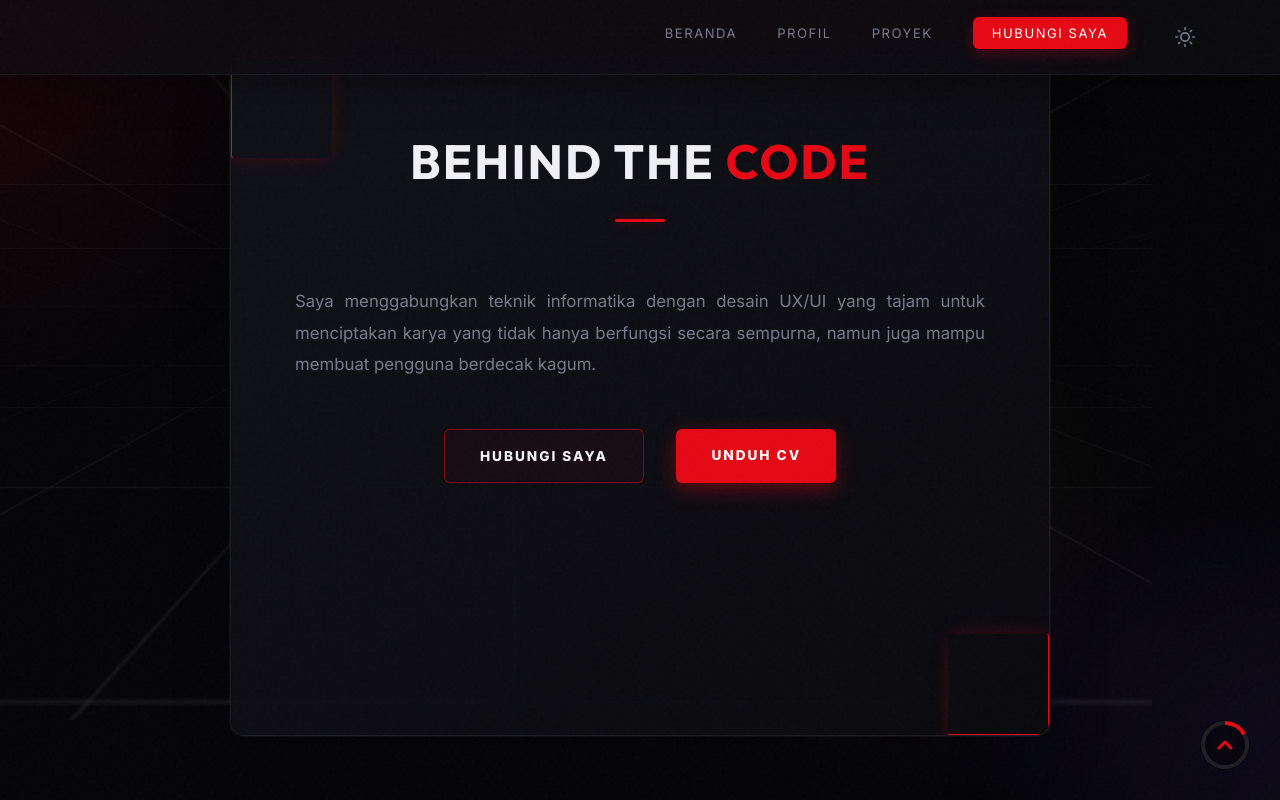
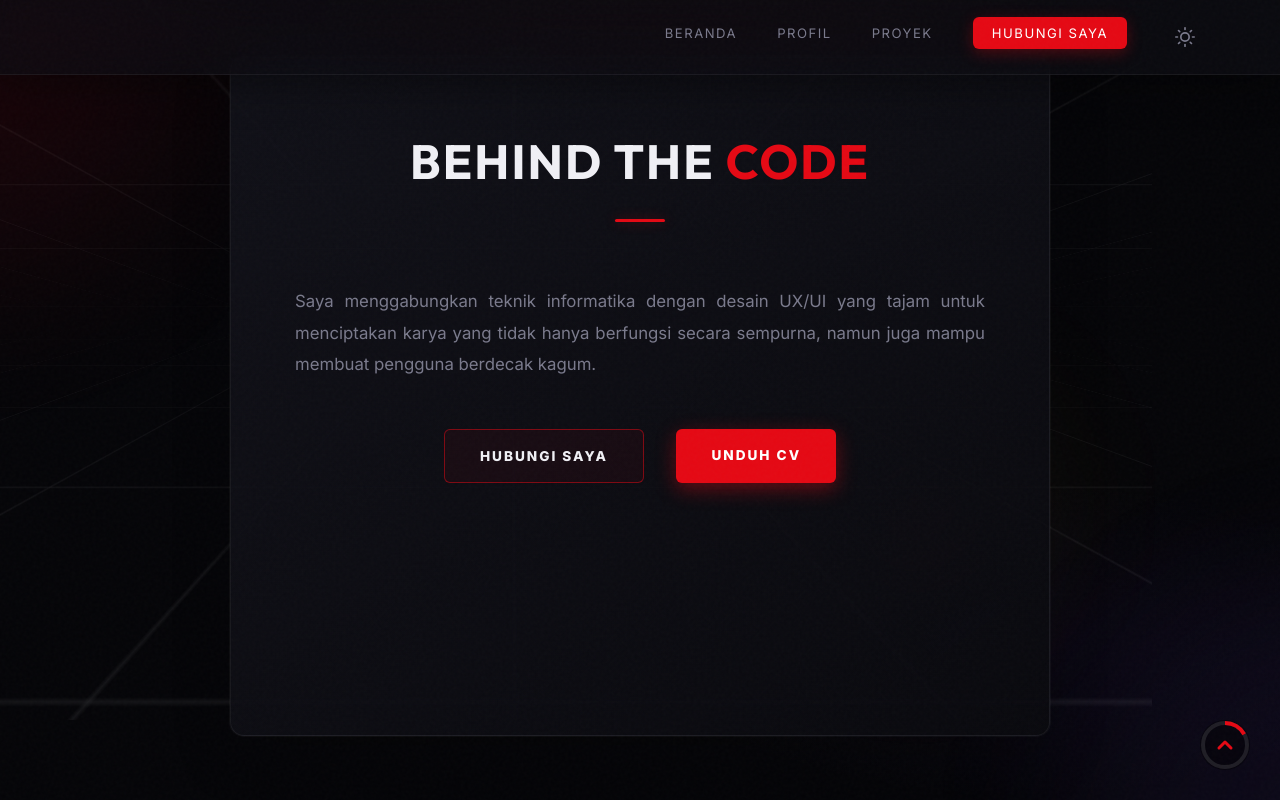
Before and after one commit to xamiuz/portofolio, a Django app: page / in a window 1280 px wide, after a click on "PROFIL". Run offline with Django 5.2, Linux system fonts and the light colour scheme; data that the repository does not hold is empty; some libraries are stand-ins or nearby versions.

Commit message:
style: remove decorative red corner boxes from the About section per user request

```diff
--- a/static/css/style.css
+++ b/static/css/style.css
@@ -886,25 +886,7 @@
 }
 
 /* Glowing corner accents */
-.about-container::before, .about-container::after {
-    content: '';
-    position: absolute;
-    width: 100px;
-    height: 100px;
-    border-radius: 4px;
-}
-.about-container::before {
-    top: -1px; left: -1px;
-    border-top: 2px solid var(--accent);
-    border-left: 2px solid var(--accent);
-    box-shadow: -4px -4px 20px var(--accent-glow);
-}
-.about-container::after {
-    bottom: -1px; right: -1px;
-    border-bottom: 2px solid var(--accent);
-    border-right: 2px solid var(--accent);
-    box-shadow: 4px 4px 20px var(--accent-glow);
-}
+/* Removed red corner boxes */
 
 .large-text {
     font-size: 1.05rem;
```
